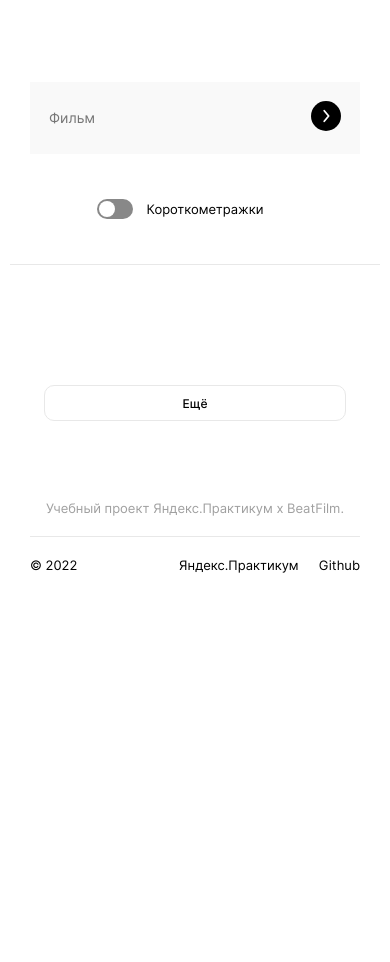
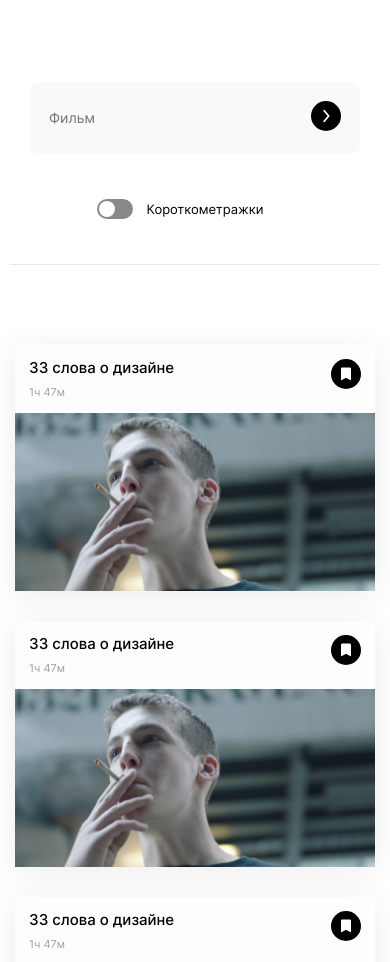
Before and after one commit to gogetyourknife/movies-explorer-frontend, a React app: page /movies in a window 390 px wide. Shown: the part 78-1040 px from the top of the page. Before the commit the page ends 844 px from the top, so only its background shows below. Built offline with nearby package versions, Linux system fonts and the light colour scheme.

Commit message:
new: movies styles and minor fixes

```diff
--- a/public/index.html
+++ b/public/index.html
@@ -1,5 +1,5 @@
 <!DOCTYPE html>
-<html lang="en">
+<html lang="ru">
 
 <head>
   <meta charset="utf-8" />
--- a/src/components/App/App.js
+++ b/src/components/App/App.js
@@ -1,6 +1,7 @@
 import './App.css';
+import moviesTemplate from '../../utils/template'
 
-import { useState } from 'react';
+import { useState, useEffect } from 'react';
 import { Route, Switch } from 'react-router-dom';
 
 import Header from '../Header/Header';
@@ -17,11 +18,22 @@ function App() {
 
   const loggedIn = true;
   const [isNavigationOpened, setIsNavigationOpened] = useState(false);
-  const [movies] = useState([]);
+  const [movies, setMovies] = useState([]);
+  const [savedMovies, setSavedMovies] = useState([]);
 
   function onClickHamburger() {
     setIsNavigationOpened(!isNavigationOpened);
   }
+
+  useEffect(() => {
+    setMovies(moviesTemplate);
+  }, []);
+
+  useEffect(() => {
+    setSavedMovies(moviesTemplate.filter((movie) => {
+      return movie.saved
+    }))
+  }, []);
 
   return (
     <div className='app'>
@@ -52,7 +64,7 @@ function App() {
             onClickHamburger={onClickHamburger}
             isNavigationOpened={isNavigationOpened} />
           <SavedMovies
-            movies={movies} />
+            movies={savedMovies} />
           <Footer />
         </Route>
 
--- a/src/components/Login/Login.css
+++ b/src/components/Login/Login.css
@@ -183,13 +183,18 @@
 
 @media (min-width: 321px) and (max-width: 475px) {
 
-    .login__form,
-    .login__button-wrapper {
+    .login__form {
         width: calc(100% - 60px);
     }
 
+    .login__laber-wrapper,
+    .login__button-wrapper {
+        width: 100%;
+    }
+
     .login__button_singin {
-        width: calc(100% - 20px);
+        width: 100%;
+        max-width: 300px;
     }
 
     .login__form {
@@ -210,7 +215,6 @@
 }
 
 @media (max-width: 320px) {
-
     .login {
         padding-bottom: 0;
     }
--- a/src/components/MoviesCard/MoviesCard.css
+++ b/src/components/MoviesCard/MoviesCard.css
@@ -0,0 +1,85 @@
+.movies__card {
+    background: #FDFDFD;
+    box-shadow: 0px 4px 30px rgba(0, 0, 0, 0.08);
+    box-sizing: border-box;
+    overflow: hidden;
+    display: flex;
+    justify-content: space-between;
+}
+
+.movies__card-item {
+    display: flex;
+    flex-direction: column;
+    justify-content: space-between;
+    width: 100%;
+}
+
+.movies__card-descr {
+    display: flex;
+    justify-content: space-between;
+    padding: 14px;
+}
+
+.movies__descr-wrapper {
+    display: flex;
+    flex-direction: column;
+    gap: 9px;
+}
+
+.movies__card-title {
+    font-style: normal;
+    font-weight: 500;
+    font-size: 15px;
+    line-height: 18px;
+    color: #000000;
+    padding: 0;
+    margin: 0;
+}
+
+.movies__card-time {
+    font-style: normal;
+    font-weight: 400;
+    font-size: 11px;
+    line-height: 13px;
+    color: #A0A0A0;
+}
+
+.movies__card-image {
+    height: 74.9%;
+    width: 100%;
+    object-fit: cover;
+    overflow: hidden;
+}
+
+.movies__card-button {
+    width: 30px;
+    height: 30px;
+    border: none;
+    background-color: transparent;
+    background-repeat: no-repeat;
+    padding: 0;
+    margin: 0;
+    cursor: pointer;
+}
+
+.movies__card-button:hover {
+    opacity: 0.8;
+}
+
+.movies__card-button_save {
+    background-image: url('../../images/movies/save-button.svg')
+}
+
+.movies__card-button_saved {
+    background-image: url('../../images/movies/saved-button.svg')
+}
+
+.movies__card-button_delete {
+    background-image: url('../../images/movies/delete-button.svg')
+}
+
+@media (max-width: 320px) {
+    .movies__card-image {
+        height: 168px;
+    }
+}
--- a/src/components/MoviesCard/MoviesCard.js
+++ b/src/components/MoviesCard/MoviesCard.js
@@ -13,8 +13,10 @@ function MoviesCard({ card }) {
         <li className='movies__card'>
             <div className='movies__card-item'>
                 <div className='movies__card-descr'>
-                    <h2 className='movies__card-title'>{card.nameRu}</h2>
-                    <span className='movies__card-time'>{card.duration}</span>
+                    <div className='movies__descr-wrapper'>
+                        <h2 className='movies__card-title'>{card.nameRU}</h2>
+                        <span className='movies__card-time'>{card.duration}</span>
+                    </div>
                     {location.pathname === '/movies' && (
                         <button
                             type='button'
--- a/src/components/MoviesCardList/MoviesCardList.css
+++ b/src/components/MoviesCardList/MoviesCardList.css
@@ -1,7 +1,25 @@
+.movies__card-list {
+    display: flex;
+    align-items: center;
+    flex-direction: column;
+    box-sizing: border-box;
+    width: 100%;
+    max-width: 1280px;
+    margin: 0;
+    padding: 0 70px 80px;
+}
+
 .movies__list {
     padding: 0;
+    padding-bottom: 80px;
     margin: 0;
     display: grid;
+    list-style: none;
+    width: 100%;
+    grid-auto-rows: 271px;
+    grid-template-columns: repeat(auto-fill, minmax(271px, 1fr));
+    column-gap: 24px;
+    row-gap: 30px;
 }
 
 .movies__card-list_more {
@@ -26,10 +44,28 @@
     opacity: 0.7;
 }
 
-@media (max-width: 320px) {
-    .movies__card-list_more {
-        margin: 50px 40px 80px;
-        width: 240px;
+@media (min-width: 321px) and (max-width: 769px) {
+    .movies__list {
+        row-gap: 36px;
+        grid-auto-rows: 258px;
+    }
+
+    .movies__card-list {
+        padding-left: 30px;
+        padding-right: 30px;
+    }
+}
+
+@media (min-width: 321px) and (max-width: 626px) {
+    .movies__list {
+        row-gap: 30px;
+        grid-auto-rows: 246px;
+        grid-template-columns: repeat(2, 1fr);
+    }
+
+    .movies__card-list {
+        padding-left: 10px;
+        padding-right: 10px;
     }
 }
 
@@ -38,3 +74,33 @@
         width: calc(80vw - 10px);
     }
 }
+
+@media (min-width: 321px) and (max-width: 510px) {
+    .movies__list {
+        grid-template-columns: 1fr;
+    }
+
+    .movies__card-list {
+        max-width: calc(100% - 30px);
+        padding-left: 0px;
+        padding-right: 0px;
+    }
+}
+
+@media (max-width: 320px) {
+    .movies__card-list_more {
+        margin: 0 40px;
+        width: 240px;
+    }
+
+    .movies__list {
+        row-gap: 16px;
+        grid-auto-rows: 236px;
+    }
+
+    .movies__card-list {
+        max-width: calc(100% - 20px);
+        padding-left: 0px;
+        padding-right: 0px;
+    }
+}
--- a/src/components/Register/Register.css
+++ b/src/components/Register/Register.css
@@ -179,18 +179,20 @@
 
 @media (min-width: 321px) and (max-width: 475px) {
 
-    .register__form,
-    .register__button-wrapper {
+    .register__form {
         width: calc(100% - 60px);
+        justify-content: center;
+        align-items: center;
     }
 
     .register__button_singin {
-        width: calc(100% - 20px);
+        width: 100%;
+        max-width: 300px;
     }
 
-    .register__form {
-        justify-content: center;
-        align-items: center;
+    .register__laber-wrapper,
+    .register__button-wrapper {
+        width: 100%;
     }
 
     .register__text,
--- a/src/components/SearchForm/SearchForm.css
+++ b/src/components/SearchForm/SearchForm.css
@@ -13,8 +13,9 @@
 .search__wrapper {
     width: 100%;
     background: #F9F9F9;
+    display: flex;
     border-radius: 9px;
-    display: flex;
+    max-width: calc(100% - 60px);
 }
 
 .search__icon {
@@ -33,6 +34,7 @@
     justify-content: center;
     margin: 0;
     padding: 19px 30px 19px 19px;
+    border-radius: 9px;
 }
 
 .search__line {
@@ -89,9 +91,17 @@
     }
 }
 
+@media (min-width: 321px) and (max-width: 626px) {
+    .search {
+        margin: 80px 30px 80px;
+        padding-bottom: 80px;
+    }
+}
+
 @media (max-width: 600px) {
     .search {
-        margin: 80px 10px 120px;
+        margin-left: 10px;
+        margin-right: 10px;
         width: calc(100% - 20px);
         padding-bottom: 45px;
     }
@@ -126,3 +136,9 @@
         display: none;
     }
 }
+
+@media (max-width: 320px) {
+    .search {
+        margin-bottom: 50px;
+    }
+}
--- a/src/components/SearchForm/SearchForm.js
+++ b/src/components/SearchForm/SearchForm.js
@@ -12,11 +12,12 @@ function SearchForm() {
                         alt='Лупа поиска'
                     />
                     <input
+                        required
                         className='search__input'
                         type='text'
                         placeholder='Фильм'
                     />
-                    <button className='search__button' type='submit'></button>
+                    <button type='submit' className='search__button'></button>
                     <div className='search__line'></div>
                 </form>
                 <FilterCheckbox />
--- /dev/null
+++ b/src/utils/template.js
@@ -0,0 +1,45 @@
+import film from '../images/movies/film.png'
+
+const moviesTemplate = [
+    {
+        '_id': '1',
+        'image': film,
+        'nameRU': '33 слова о дизайне',
+        'duration': '1ч 47м',
+        'saved': true,
+    },
+    {
+        '_id': '2',
+        'image': film,
+        'nameRU': '33 слова о дизайне',
+        'duration': '1ч 47м',
+        'saved': true,
+    },
+    {
+        '_id': '3',
+        'image': film,
+        'nameRU': '33 слова о дизайне',
+        'duration': '1ч 47м',
+        'saved': true,
+    },
+    {
+        '_id': '4',
+        'image': film,
+        'nameRU': '33 слова о дизайне',
+        'duration': '1ч 47м',
+    },
+    {
+        '_id': '5',
+        'image': film,
+        'nameRU': '33 слова о дизайне',
+        'duration': '1ч 47м',
+    },
+    {
+        '_id': '6',
+        'image': film,
+        'nameRU': '33 слова о дизайне',
+        'duration': '1ч 47м',
+    },
+]
+
+export default moviesTemplate;
```
Also changed, not shown: src/images/movies/delete-button.svg (added), src/images/movies/film.png (added), src/images/movies/save-button.svg (added), src/images/movies/saved-button.svg (added).
